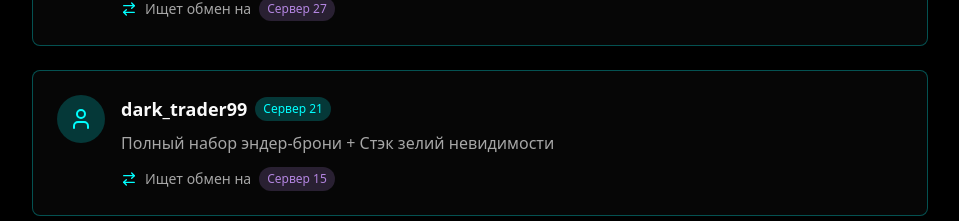
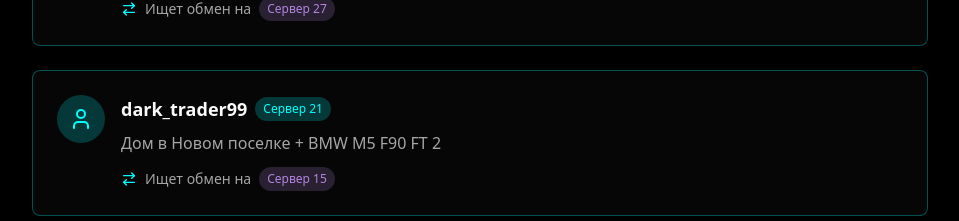
Before and after one commit to pr-poehali-dev/yura-site-kpi-sale-mobile, a React (Vite) app: page / in a window 1280 px wide. Shown: the part 900-1121 px from the top of the page, without its empty margins (160-1119 px from the left). Built offline with nearby package versions, Linux system fonts and the light colour scheme.

Commit message:
Обновление дома и BMW M5 F90

```diff
--- a/src/pages/Index.tsx
+++ b/src/pages/Index.tsx
@@ -99,7 +99,7 @@ const Index = () => {
                     <h3 className="text-lg font-semibold">dark_trader99</h3>
                     <span className="text-xs px-2 py-1 rounded-full bg-primary/20 text-primary">Сервер 21</span>
                   </div>
-                  <p className="text-muted-foreground mb-3">Полный набор эндер-брони + Стэк зелий невидимости</p>
+                  <p className="text-muted-foreground mb-3">Дом в Новом поселке + BMW M5 F90 FT 2</p>
                   <div className="flex items-center gap-2 text-sm">
                     <Icon name="ArrowRightLeft" size={16} className="text-primary" />
                     <span className="text-muted-foreground">Ищет обмен на</span>
```
